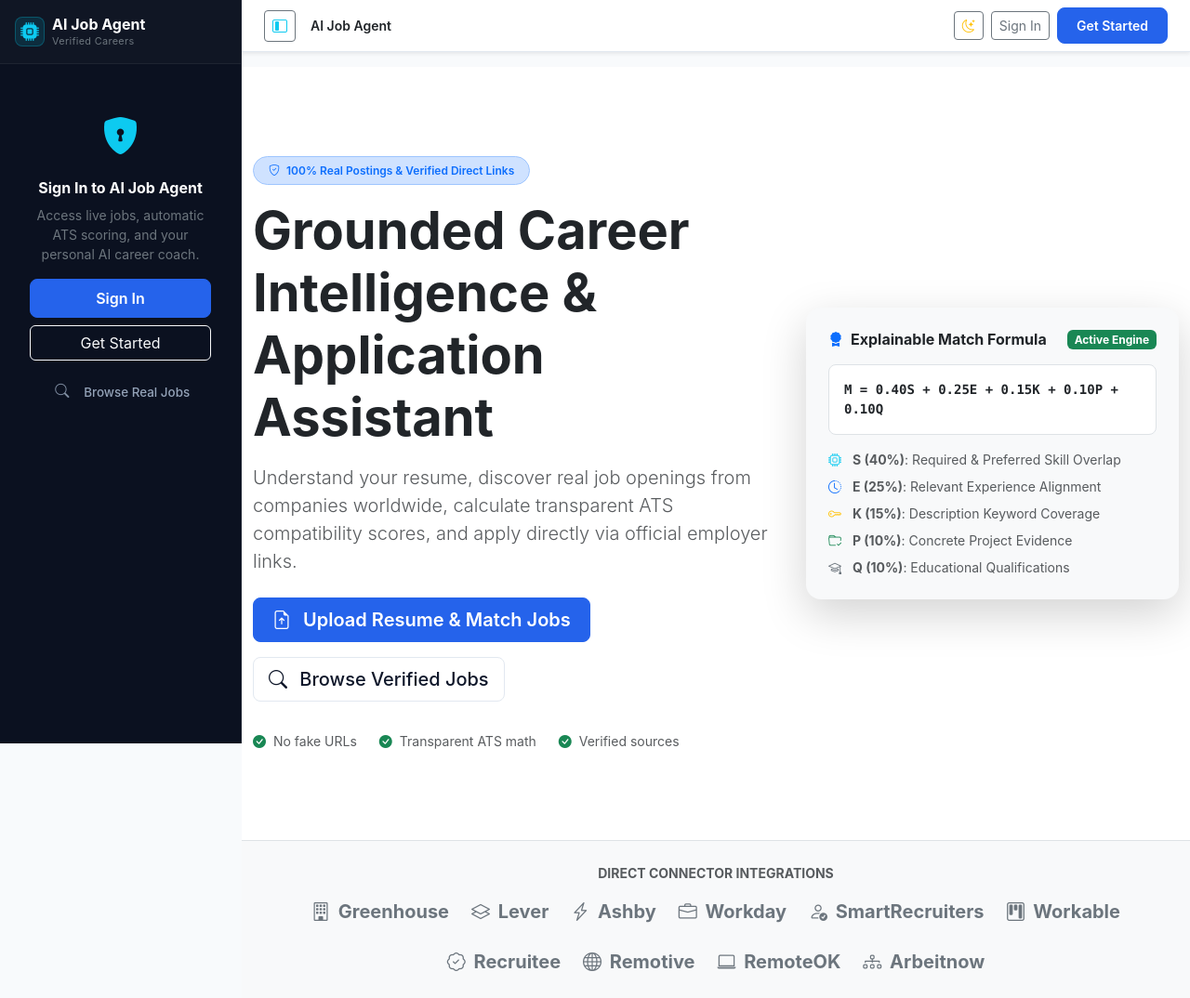
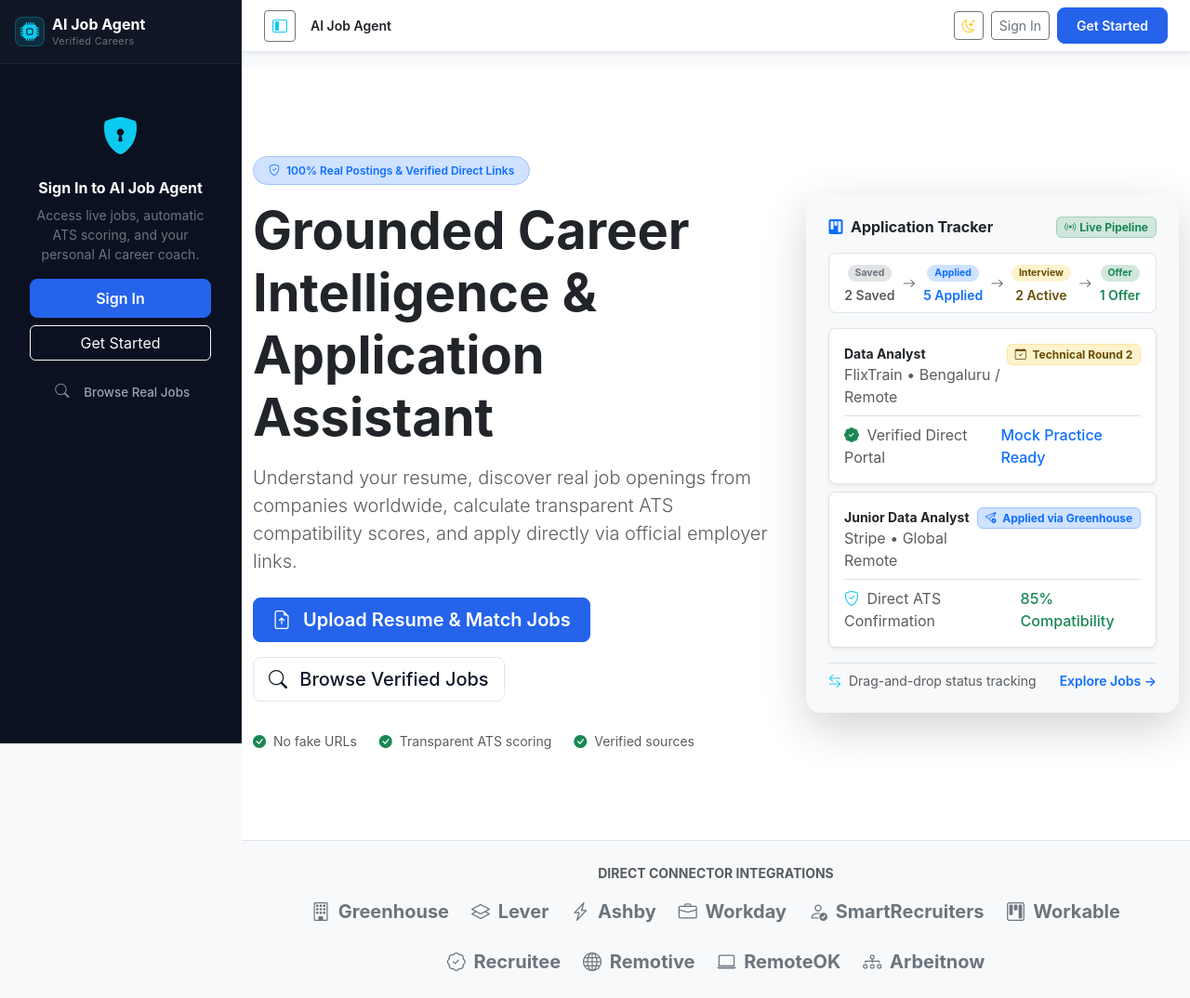
Before and after one commit to Vishnu-Sai-bit/MockAI-Career-Agent, a Flask app: page / in a window 1280 px wide. Shown: the top 1074 px of the page at 93% size. Run offline with Flask 3, Linux system fonts and the light colour scheme; data comes from the database, SQL or seed files in the repository; data that the repository does not hold is empty.

Commit message:
refactor: rename Applications Kanban to Application Tracker and replace hero match formula with live Application Tracker preview card

```diff
--- a/templates/base.html
+++ b/templates/base.html
@@ -66,7 +66,7 @@
                     <li class="nav-item">
                         <a class="sidebar-link {% if 'application' in request.endpoint %}active{% endif %}" href="{{ url_for('applications.list_applications') }}">
                             <i class="bi bi-kanban-fill text-info"></i>
-                            <span>Applications Kanban</span>
+                            <span>Application Tracker</span>
                         </a>
                     </li>
                     <li class="nav-item">
@@ -170,7 +170,7 @@
                     <span class="fw-semibold text-body">
                         {% if request.endpoint == 'dashboard.dashboard' %}Dashboard
                         {% elif 'jobs' in request.endpoint %}Jobs Discovery
-                        {% elif 'application' in request.endpoint %}Applications Kanban
+                        {% elif 'application' in request.endpoint %}Application Tracker
                         {% elif 'ats' in request.endpoint %}ATS Match Intelligence
                         {% elif 'assistant' in request.endpoint %}AI Career Assistant
                         {% elif 'interview' in request.endpoint %}Mock Interview Simulator
--- a/templates/index.html
+++ b/templates/index.html
@@ -27,26 +27,82 @@
                 </div>
                 <div class="mt-4 pt-2 d-flex align-items-center gap-4 text-muted small">
                     <div><i class="bi bi-check-circle-fill text-success me-1"></i> No fake URLs</div>
-                    <div><i class="bi bi-check-circle-fill text-success me-1"></i> Transparent ATS math</div>
+                    <div><i class="bi bi-check-circle-fill text-success me-1"></i> Transparent ATS scoring</div>
                     <div><i class="bi bi-check-circle-fill text-success me-1"></i> Verified sources</div>
                 </div>
             </div>
             <div class="col-lg-5">
                 <div class="card shadow-lg border-0 rounded-4 p-4 bg-light">
                     <div class="d-flex justify-content-between align-items-center mb-3">
-                        <h6 class="fw-bold mb-0 text-dark"><i class="bi bi-award-fill text-primary me-2"></i>Explainable Match Formula</h6>
-                        <span class="badge bg-success">Active Engine</span>
+                        <h6 class="fw-bold mb-0 text-dark"><i class="bi bi-kanban-fill text-primary me-2"></i>Application Tracker</h6>
+                        <span class="badge bg-success-subtle text-success border border-success-subtle px-2 py-1"><i class="bi bi-broadcast me-1"></i>Live Pipeline</span>
                     </div>
-                    <div class="p-3 bg-white rounded-3 border mb-3 font-monospace small">
-                        <strong>M = 0.40S + 0.25E + 0.15K + 0.10P + 0.10Q</strong>
+
+                    <!-- Mini Stage Progress Stepper -->
+                    <div class="d-flex justify-content-between align-items-center mb-3 p-2 bg-white rounded-3 border small">
+                        <div class="text-center flex-fill">
+                            <span class="badge bg-secondary-subtle text-secondary rounded-pill px-2 py-1 fw-bold">Saved</span>
+                            <div class="fs-8 fw-semibold text-muted mt-1">2 Saved</div>
+                        </div>
+                        <i class="bi bi-arrow-right text-muted fs-8"></i>
+                        <div class="text-center flex-fill">
+                            <span class="badge bg-primary-subtle text-primary rounded-pill px-2 py-1 fw-bold">Applied</span>
+                            <div class="fs-8 fw-semibold text-primary mt-1">5 Applied</div>
+                        </div>
+                        <i class="bi bi-arrow-right text-muted fs-8"></i>
+                        <div class="text-center flex-fill">
+                            <span class="badge bg-warning-subtle text-warning-emphasis rounded-pill px-2 py-1 fw-bold">Interview</span>
+                            <div class="fs-8 fw-semibold text-warning-emphasis mt-1">2 Active</div>
+                        </div>
+                        <i class="bi bi-arrow-right text-muted fs-8"></i>
+                        <div class="text-center flex-fill">
+                            <span class="badge bg-success-subtle text-success rounded-pill px-2 py-1 fw-bold">Offer</span>
+                            <div class="fs-8 fw-semibold text-success mt-1">1 Offer</div>
+                        </div>
                     </div>
-                    <ul class="list-unstyled small text-muted mb-0">
-                        <li class="mb-2"><i class="bi bi-cpu text-info me-2"></i> <strong>S (40%)</strong>: Required & Preferred Skill Overlap</li>
-                        <li class="mb-2"><i class="bi bi-clock-history text-primary me-2"></i> <strong>E (25%)</strong>: Relevant Experience Alignment</li>
-                        <li class="mb-2"><i class="bi bi-key text-warning me-2"></i> <strong>K (15%)</strong>: Description Keyword Coverage</li>
-                        <li class="mb-2"><i class="bi bi-folder-check text-success me-2"></i> <strong>P (10%)</strong>: Concrete Project Evidence</li>
-                        <li><i class="bi bi-mortarboard text-secondary me-2"></i> <strong>Q (10%)</strong>: Educational Qualifications</li>
-                    </ul>
+
+                    <!-- Real-world Application Pipeline Cards -->
+                    <div class="d-flex flex-column gap-2 mb-3">
+                        <div class="p-3 bg-white rounded-3 border shadow-sm">
+                            <div class="d-flex justify-content-between align-items-start mb-1">
+                                <div>
+                                    <div class="fw-bold text-dark small">Data Analyst</div>
+                                    <div class="text-muted fs-8">FlixTrain • Bengaluru / Remote</div>
+                                </div>
+                                <span class="badge bg-warning-subtle text-warning-emphasis border border-warning-subtle fs-9">
+                                    <i class="bi bi-calendar-check me-1"></i> Technical Round 2
+                                </span>
+                            </div>
+                            <div class="d-flex justify-content-between align-items-center pt-2 mt-2 border-top fs-8 text-muted">
+                                <span><i class="bi bi-patch-check-fill text-success me-1"></i> Verified Direct Portal</span>
+                                <span class="text-primary fw-medium">Mock Practice Ready</span>
+                            </div>
+                        </div>
+
+                        <div class="p-3 bg-white rounded-3 border shadow-sm">
+                            <div class="d-flex justify-content-between align-items-start mb-1">
+                                <div>
+                                    <div class="fw-bold text-dark small">Junior Data Analyst</div>
+                                    <div class="text-muted fs-8">Stripe • Global Remote</div>
+                                </div>
+                                <span class="badge bg-primary-subtle text-primary border border-primary-subtle fs-9">
+                                    <i class="bi bi-send-check me-1"></i> Applied via Greenhouse
+                                </span>
+                            </div>
+                            <div class="d-flex justify-content-between align-items-center pt-2 mt-2 border-top fs-8 text-muted">
+                                <span><i class="bi bi-shield-check text-info me-1"></i> Direct ATS Confirmation</span>
+                                <span class="text-success fw-medium">85% Compatibility</span>
+                            </div>
+                        </div>
+                    </div>
+
+                    <!-- Pipeline Footer Note -->
+                    <div class="d-flex justify-content-between align-items-center pt-2 border-top text-muted small">
+                        <span><i class="bi bi-arrow-left-right text-info me-1"></i> Drag-and-drop status tracking</span>
+                        <a href="{{ url_for('jobs.list_jobs') }}" class="text-primary text-decoration-none fw-semibold">
+                            Explore Jobs &rarr;
+                        </a>
+                    </div>
                 </div>
             </div>
         </div>
--- a/templates/interview_hub.html
+++ b/templates/interview_hub.html
@@ -93,7 +93,7 @@
                 <div class="card p-4 custom-card border-0 bg-white shadow-sm mb-4">
                     <div class="d-flex justify-content-between align-items-center mb-3">
                         <h6 class="fw-bold text-dark mb-0"><i class="bi bi-send-check text-primary me-2"></i>Practice for Your Active Applications ({{ user_apps|length }})</h6>
-                        <a href="{{ url_for('applications.list_applications') }}" class="small text-primary text-decoration-none fw-semibold">View Kanban &rarr;</a>
+                        <a href="{{ url_for('applications.list_applications') }}" class="small text-primary text-decoration-none fw-semibold">View Application Tracker &rarr;</a>
                     </div>
                     <div class="d-flex flex-column gap-3">
                         {% for app in user_apps %}
```
